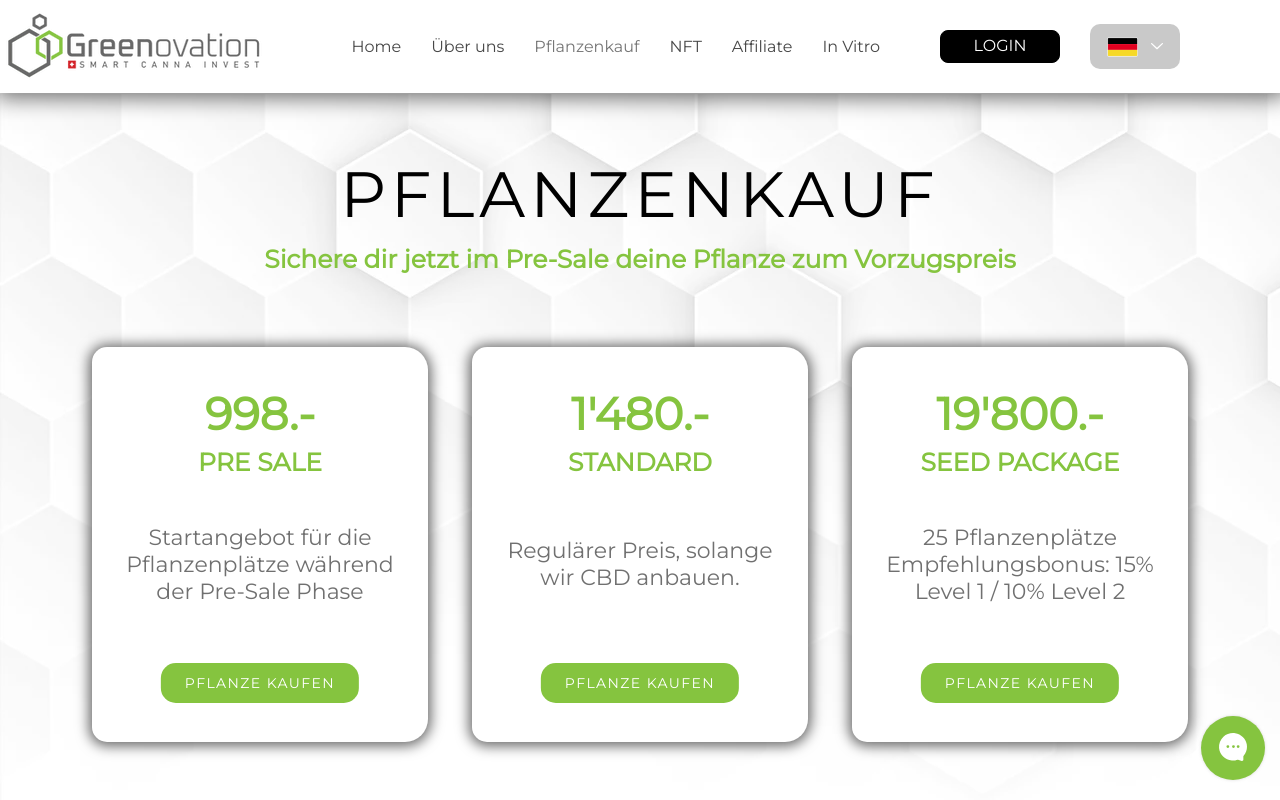
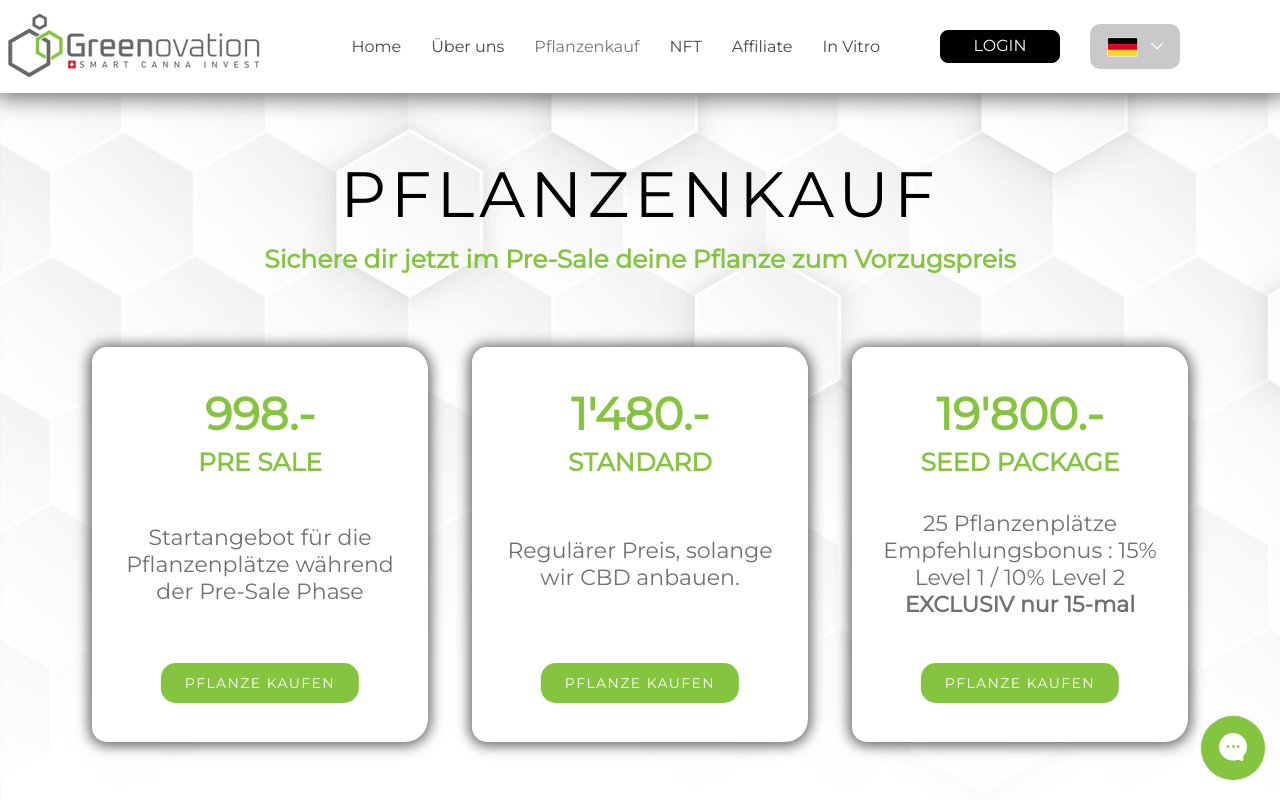
Before and after one commit to nikhilroy2/greenovation_clone_project, a React (Create React App) app: page /pflanzenkauf in a window 1280 px wide. Shown: the top 800 px of the page. Built offline with nearby package versions, Linux system fonts and the light colour scheme.

Commit message:
update '

```diff
--- a/src/jsx/pages/PlantPurchase/PlantPurchase.js
+++ b/src/jsx/pages/PlantPurchase/PlantPurchase.js
@@ -25,9 +25,12 @@ function PlantPurchase(props) {
             title: `19'800.-`,
             subtitle: 'SEED PACKAGE',
             img: require('../../../img/pages/PlantPurchase/tree.webp'),
-            description: `25 Pflanzenplätze
-            Empfehlungsbonus:
-            15%  Level 1 / 10%  Level 2`,
+            description: <>25 Pflanzenplätze
+                Empfehlungsbonus :
+                15%  Level 1 / 10%  Level 2
+                <br />
+                <span style={{ fontWeight: 'bold' }}><span className="color_14"><span style={{ fontSize: '22px' }}>EXCLUSIV nur 15-mal</span></span></span>
+            </>,
             link: '#',
             link_name: 'PFLANZE KAUFEN'
         },
--- a/src/scss/pages/PlantPurchase/PlantPurchase.css
+++ b/src/scss/pages/PlantPurchase/PlantPurchase.css
@@ -71,6 +71,9 @@
 #PlantPurchase .card_wrapper .card_item:hover {
   background: rgb(var(--color_23));
 }
+#PlantPurchase .card_wrapper .card_item:hover .color_14 {
+  color: #fff;
+}
 #PlantPurchase .card_wrapper .card_item:hover .btn_outline_green:hover {
   background: inherit;
   color: #fff;
```
Also changed, not shown: src/scss/pages/PlantPurchase/PlantPurchase.scss (+9 -1 lines), 1 other file (tests, documents, lock files or other folders).
